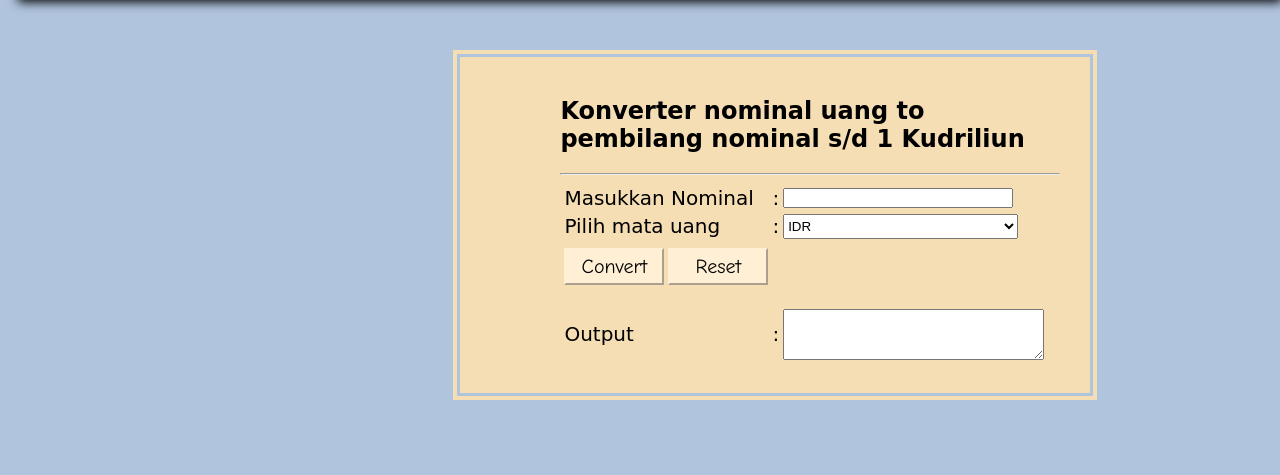
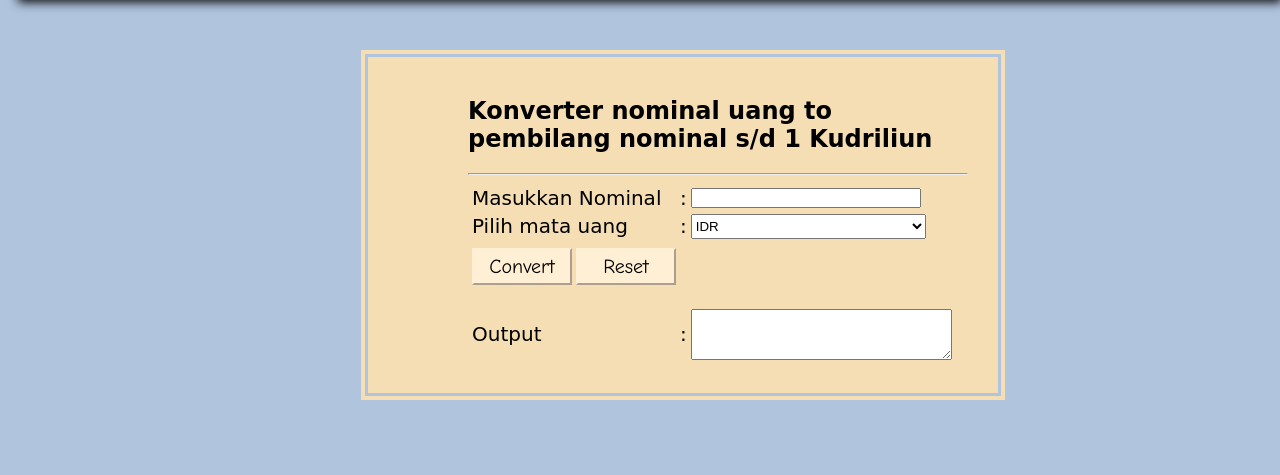
Before and after one commit to ramasandhika/Tugas_DPW, a plain HTML site: page p1.html in a window 1280 px wide. Shown: the part 133-608 px from the top of the page. Drawn offline with Linux system fonts and the light colour scheme.

Commit message:
Update style.css
Reposisi Semula

```diff
--- a/style.css
+++ b/style.css
@@ -22,8 +22,7 @@ ul {
 .space{
     margin-top: 50px;
     text-align: left;
-    margin-left: 35%;
-    margin-right: 35%;
+    margin-left: 350px
 }
 
 li a{
```
